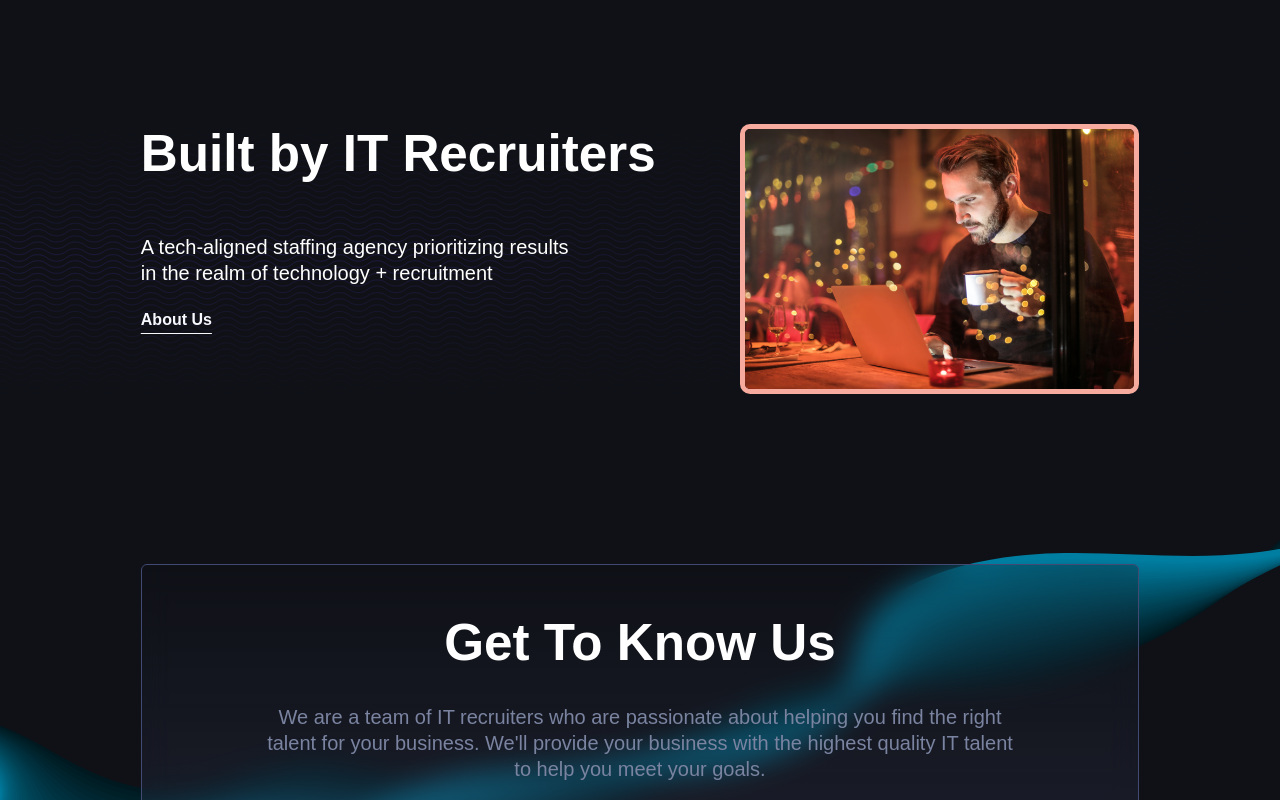
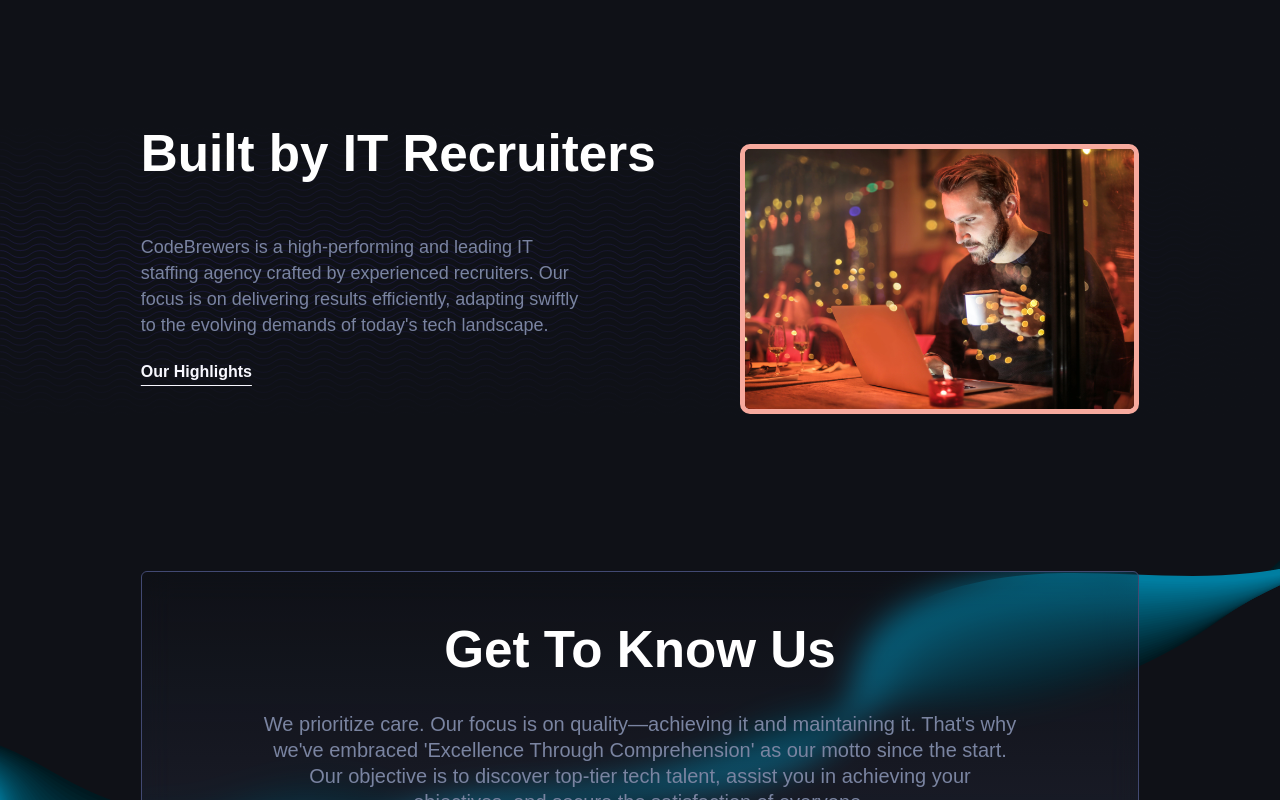
Before and after one commit to alecascencio/code-brewers, a React (Create React App) app: page / in a window 1280 px wide. Shown: the part 940-1740 px from the top of the page. Built offline with nearby package versions, Linux system fonts and the light colour scheme.

Commit message:
Facebook links, image merge and highlights anchor

```diff
--- a/src/components/AboutUs/AboutUs.css
+++ b/src/components/AboutUs/AboutUs.css
@@ -14,6 +14,8 @@
 .about-us-paragraph {
   margin-right: 160px;
   margin-bottom: 25px;
+  font-size: 18px;
+  color: #7a84a1
 }
 
 .about-us-button {
@@ -35,6 +37,7 @@
   border: 5px solid #f7aa9e;
   width: 100%;
   border-radius: 10px;
+  margin-top: 20px;
 }
 
 .about-us-button:hover {
--- a/src/components/AboutUs/AboutUs.js
+++ b/src/components/AboutUs/AboutUs.js
@@ -1,5 +1,4 @@
 import './AboutUs.css';
-import { Link } from 'react-router-dom';
 
 const AboutUs = () => {
   return (
@@ -7,13 +6,15 @@
       <div className='about-us-info'>
         <h2 className='about-us-header'> Built by IT Recruiters</h2>
         <p className='about-us-paragraph'>
-          A tech-aligned staffing agency prioritizing results in the realm of
-          technology + recruitment
+          CodeBrewers is a high-performing and leading IT staffing agency
+          crafted by experienced recruiters. Our focus is on delivering results
+          efficiently, adapting swiftly to the evolving demands of today's tech
+          landscape.
         </p>
         <div>
-          <Link to='/about-us' className='about-us-button'>
-            About Us
-          </Link>
+          <a href='#traits' className='about-us-button'>
+            Our Highlights
+          </a>
         </div>
       </div>
       <div className='about-us-img-wrapper'>
--- a/src/components/Features/Features.js
+++ b/src/components/Features/Features.js
@@ -31,9 +31,7 @@
 
         <p>
           <img className='gen-icon' src='/img/incorporable.svg' alt='c-icon' />
-          <span className='bullet-text'>
-            Incorporable object perspectives.{' '}
-          </span>
+          <span className='bullet-text'>Incorporable object perspectives.</span>
           Integrate a view into any internal tool or public website.
         </p>
 
--- a/src/components/OurTeam/OurTeam.css
+++ b/src/components/OurTeam/OurTeam.css
@@ -18,7 +18,7 @@
 .ourteam-paragraph {
   margin-bottom: 25px;
   margin: auto;
-  max-width: 80%;
+  max-width: 81%;
   text-align: center;
   position: relative;
   color: #7a84a1
--- a/src/components/OurTeam/OurTeam.js
+++ b/src/components/OurTeam/OurTeam.js
@@ -7,9 +7,11 @@
       <div className='blur-wrap'>
         <h2 className='ourteam-header'>Get To Know Us</h2>
         <p className='ourteam-paragraph'>
-          We are a team of IT recruiters who are passionate about helping you
-          find the right talent for your business. We'll provide your business
-          with the highest quality IT talent to help you meet your goals.
+          We prioritize care. Our focus is on quality—achieving it and
+          maintaining it. That's why we've embraced 'Excellence Through
+          Comprehension' as our motto since the start. Our objective is to
+          discover top-tier tech talent, assist you in achieving your
+          objectives, and secure the satisfaction of everyone.
         </p>
         <Link to='/contact-us' className='ourteam-button'>
           Get Started
--- a/src/components/Sponsors/Sponsors.js
+++ b/src/components/Sponsors/Sponsors.js
@@ -7,7 +7,7 @@
         These are some of the companies that <span>trust us</span>
       </h2>
       <div className='logo-wrap'>
-        <a target='_blanck' href='https://www.instagram.com/acnecontrolmx/'>
+        <a target='_blanck' href='https://www.facebook.com/acnecontrolmx'>
           <img
             src='/img/acne-control.png'
             loading='lazy'
@@ -29,7 +29,7 @@
             className='integration-logo'
           />
         </a>
-        <a target='_blanck' href='https://www.instagram.com/floreriasuspiros/'>
+        <a target='_blanck' href='https://www.facebook.com/floreriasuspiros'>
           <img
             src='/img/floreria.png'
             loading='lazy'
```
